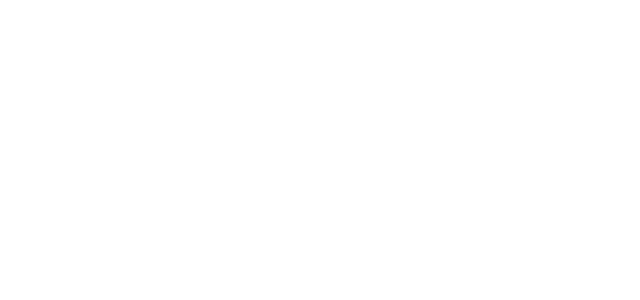
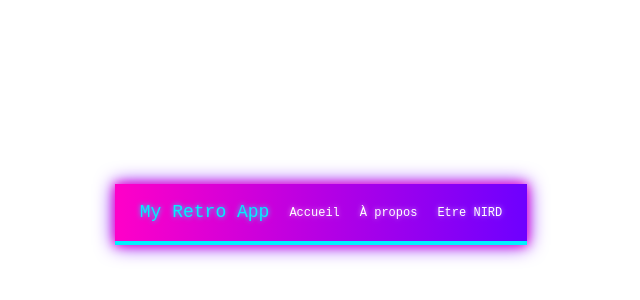
Before and after one commit to MatteoMilin/nuit-de-l-info-2025, a React (Vite) app: page /snake in a window 1280 px wide. Before the commit this address had no page. Shown: the part 186-486 px from the top of the page, without its empty margins (319-959 px from the left). Built offline with nearby package versions, Linux system fonts and the light colour scheme.

Commit message:
feat: style & base page

```diff
--- a/src/App.tsx
+++ b/src/App.tsx
@@ -1,12 +1,18 @@
 import { BrowserRouter, Route, Routes } from 'react-router-dom';
 import './App.css';
+import { Header } from './components/Header';
 import { HomePage } from './pages/Home';
+import { AboutPage } from './pages/About';
+import { BecomePage } from './pages/Become';
 
 function App() {
   return (
     <BrowserRouter>
+      <Header />
       <Routes>
         <Route index element={<HomePage />} />
+        <Route path="/about" element={<AboutPage />} />
+        <Route path="/become" element={<BecomePage />} />
       </Routes>
     </BrowserRouter>
   );
--- /dev/null
+++ b/src/components/Header.tsx
@@ -0,0 +1,16 @@
+import { Link } from 'react-router-dom';
+import '../style/Header.css';
+
+export function Header() {
+  return (
+    <header className="retro-header">
+      <div className="retro-title">My Retro App</div>
+
+      <nav className="retro-nav">
+        <Link to="/">Accueil</Link>
+        <Link to="/about">À propos</Link>
+        <Link to="/become">Etre NIRD</Link>
+      </nav>
+    </header>
+  );
+}
--- /dev/null
+++ b/src/pages/About.tsx
@@ -0,0 +1,21 @@
+import '../style/Generic.css';
+
+export function AboutPage() {
+  return (
+    <div className="container">
+      <h1 className="title">À propos</h1>
+
+      <p className="text">
+        Bienvenue dans cette application !
+        Ce projet a été conçu pour vous permettre de mieux comprendre les enjeux,
+        les possibiltés de redonner vie ou prolonger le numérique existant, le
+        tout dans une atmosphère inspirée des vieilles consoles.
+      </p>
+
+      <p className="text">
+        L'objectif est de montrer comment il est possible d'économiser des ressources,
+        de comprendre l'environement qui nous entoure et le prolonger.
+      </p>
+    </div>
+  );
+}
--- /dev/null
+++ b/src/pages/Become.tsx
@@ -0,0 +1,44 @@
+import '../style/Generic.css';
+
+export function BecomePage() {
+  return (
+    <div className="container">
+      <h1 className="title">Devenir un village techno-gaulois</h1>
+
+      <p className="text">
+        Un établissement n'a pas besoin de tout changer d'un coup :
+        il peut avancer par petits pas, comme dans un jeu de rôle progressif.
+      </p>
+
+      <p className="text">Voici quelques étapes :</p>
+
+      <ul className="list">
+        <li>
+          Installer Linux sur un parc d'ordinateurs en fin de vie pour leur redonner
+          5 à 10 ans de durée supplémentaire.
+        </li>
+
+        <li>
+          Remplacer progressivement les logiciels propriétaires par des alternatives libres.
+        </li>
+
+        <li>
+          Créer une équipe “Techno-gauloise” : élèves + profs + techs + direction.
+        </li>
+
+        <li>
+          Documenter ses actions sur la Forge des Communs Numériques Éducatifs.
+        </li>
+
+        <li>
+          Organiser un atelier de sensibilisation à la sobriété numérique.
+        </li>
+      </ul>
+
+      <p className="text">
+        Chaque pas compte.
+        Chaque action renforce le village.
+      </p>
+    </div>
+  );
+}
--- /dev/null
+++ b/src/style/Generic.css
@@ -0,0 +1,26 @@
+.container {
+  max-width: 800px;
+  margin: 40px auto;
+  padding: 20px;
+  color: #fff;
+  text-shadow: 0 0 5px #00f0ff;
+}
+
+.title {
+  font-size: 32px;
+  margin-bottom: 20px;
+  color: #00f0ff;
+  text-shadow: 0 0 10px #00f0ff;
+}
+
+.text {
+  font-size: 22px;
+  line-height: 1.8;
+  margin-bottom: 15px;
+}
+
+.li {
+  margin: 12px 0;
+  font-size: 22px;
+  line-height: 1.8;
+}
--- /dev/null
+++ b/src/style/Header.css
@@ -0,0 +1,30 @@
+.retro-header {
+  background: linear-gradient(90deg, #ff00c8, #6e00ff);
+  padding: 15px 25px;
+  display: flex;
+  align-items: center;
+  justify-content: space-between;
+  border-bottom: 4px solid #00f0ff;
+  box-shadow: 0 0 10px #ff00c8, 0 0 20px #6e00ff;
+  font-family: 'Press Start 2P', monospace;
+}
+
+.retro-title {
+  font-size: 18px;
+  color: #00f0ff;
+  text-shadow: 0 0 5px #00f0ff, 0 0 10px #ff00c8;
+}
+
+.retro-nav a {
+  margin-left: 20px;
+  color: #fff;
+  text-decoration: none;
+  font-size: 12px;
+  text-shadow: 0 0 5px rgba(255,255,255,0.6);
+  transition: 0.2s;
+}
+
+.retro-nav a:hover {
+  color: #00f0ff;
+  text-shadow: 0 0 10px #00f0ff;
+}
```
Also changed, not shown: 1 other file (tests, documents, lock files or other folders).
